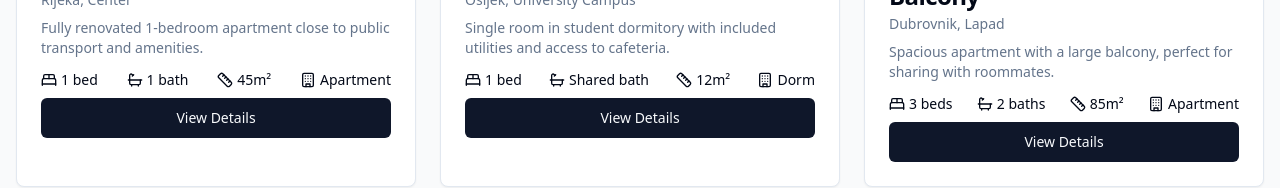
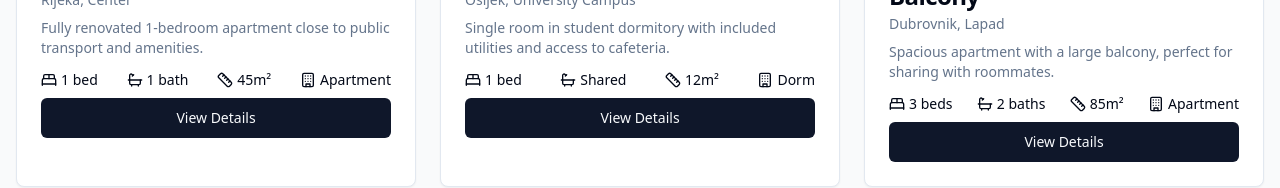
Before and after one commit to aborjan1/stancro, a React (Vite) app: page /housing in a window 1280 px wide. Shown: the part 1149-1337 px from the top of the page. Built offline with nearby package versions, Linux system fonts and the light colour scheme.

Commit message:
Fix: Resolve type error in Housing page
Fixes a type error in the Housing page related to a comparison operation.

```diff
--- a/src/pages/Housing.tsx
+++ b/src/pages/Housing.tsx
@@ -136,11 +136,13 @@ const Housing = () => {
                   <div className="flex items-center justify-between text-sm">
                     <div className="flex items-center">
                       <BedDouble className="h-4 w-4 mr-1" />
-                      <span>{housing.beds} {housing.beds > 1 ? 'beds' : 'bed'}</span>
+                      <span>{housing.beds} {housing.beds === 1 ? 'bed' : 'beds'}</span>
                     </div>
                     <div className="flex items-center">
                       <Bath className="h-4 w-4 mr-1" />
-                      <span>{housing.baths} {housing.baths > 1 ? 'baths' : 'bath'}</span>
+                      <span>{typeof housing.baths === 'number'
+                        ? `${housing.baths} ${housing.baths === 1 ? 'bath' : 'baths'}`
+                        : housing.baths}</span>
                     </div>
                     <div className="flex items-center">
                       <Ruler className="h-4 w-4 mr-1" />
```
